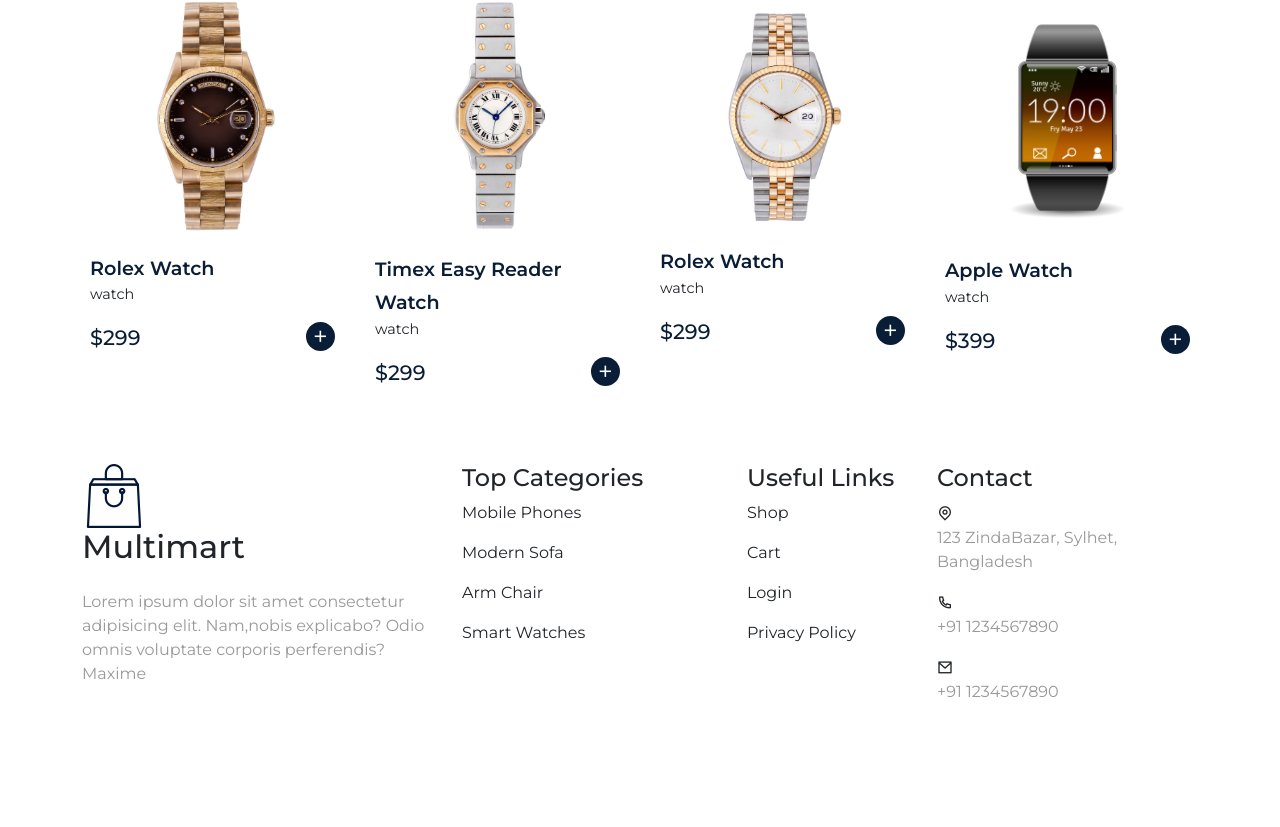
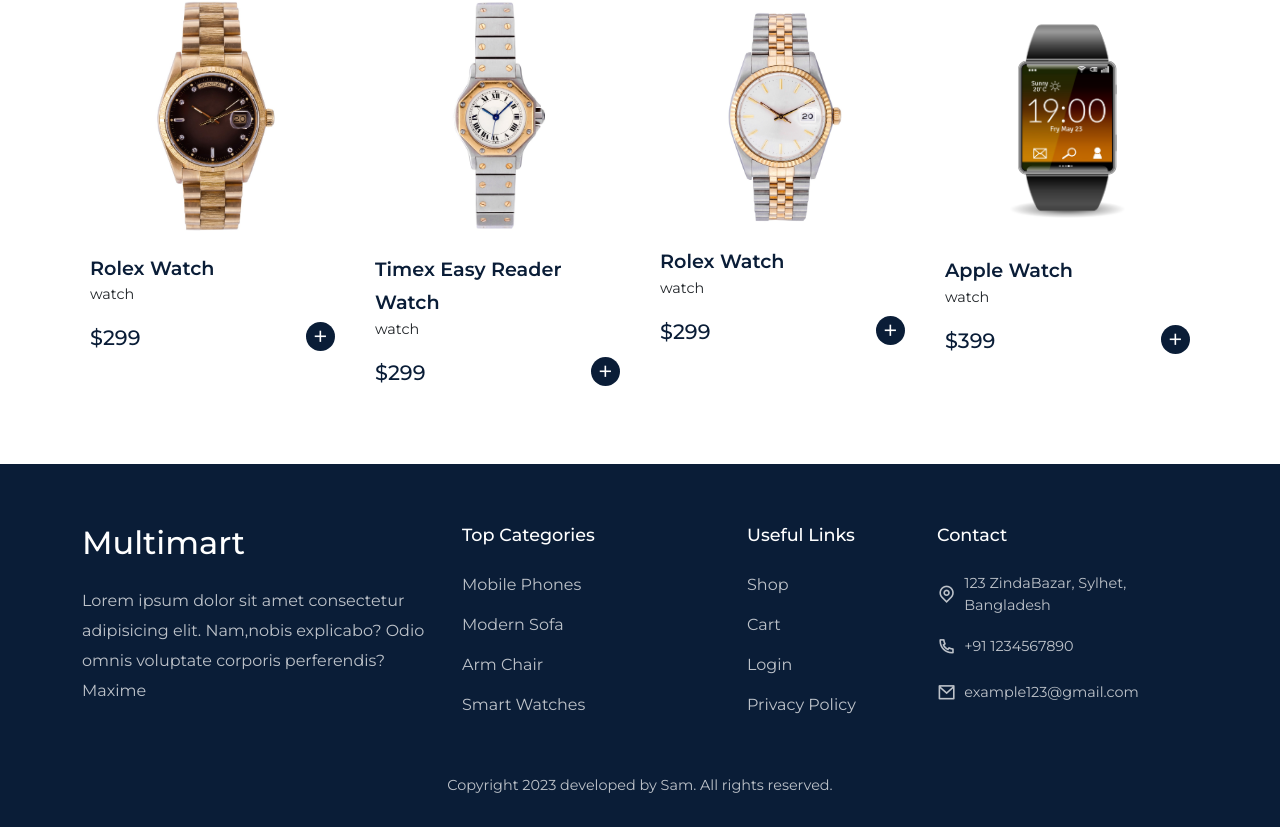
Before and after one commit to asnanasrinn/Ecommerce, a React (Create React App) app: page /home in a window 1280 px wide. Shown: the part 3654-4481 px from the top of the page. Before the commit the page ends 4366 px from the top, so only its background shows below. Built offline with nearby package versions, Linux system fonts and the light colour scheme.

Commit message:
footer completed

```diff
--- a/src/components/Footer/Footer.css
+++ b/src/components/Footer/Footer.css
@@ -0,0 +1,36 @@
+.footer{
+    padding-top: 60px;
+    padding-bottom: 30px;
+    background: var(--primary-color);
+}
+.footer_text{
+    line-height: 30px;
+    color: rgba(255, 255, 255, 0.735);
+}
+.footer_quick-links ul li{
+    background: transparent !important;
+}
+.footer_quick-links ul li a{
+    color: rgba(255, 255, 255, 0.735);
+}
+.quick_links-title {
+    margin-bottom: 20px;
+    color: #fff;
+    font-size: 1.1rem;
+}
+.footer_contact li span,
+.footer_contact li p{
+    color: rgba(255, 255, 255, 0.735);
+}
+.footer_contact li span{
+    font-size: 1.2rem;
+}
+.footer_contact li p{
+    font-size: .9rem;
+}
+.footer_copyright{
+    color: rgba(255, 255, 255, 0.735);
+    font-size: 0.9rem;
+    margin-top: 50px;
+    text-align: center;
+}
--- a/src/components/Footer/Footer.js
+++ b/src/components/Footer/Footer.js
@@ -1,21 +1,21 @@
 import React from 'react'
 import "./Footer.css"
-
-import logo from "../../assets/images/eco-logo.png"
 
 import { Container, Row, Col,ListGroup, ListGroupItem } from 'reactstrap'
 import { Link } from 'react-router-dom'
 
 const Footer = () => {
+
+  const year = new Date().getFullYear()
+
   return (
     <footer className='footer'>
       <Container>
         <Row>
           <Col lg="4">
             <div className='"logo'>
-              <img src={logo} alt="logo" />
               <div>
-                <h1>Multimart</h1>
+                <h1 className='text-white'>Multimart</h1>
               </div>
             </div>
             <p className='footer_text mt-4'>
@@ -68,21 +68,25 @@
           <Col lg="3">
           <div className='footer_quick-links'>
               <h4 className='quick_links-title'>Contact</h4>
-              <ListGroup >
-                <ListGroupItem className='ps-0 border-0'>
+              <ListGroup className='footer_contact'>
+                <ListGroupItem className='ps-0 border-0 d-flex align-items-center gap-2'>
                   <span><i class="ri-map-pin-line"></i></span>
                   <p>123 ZindaBazar, Sylhet, Bangladesh</p>
                 </ListGroupItem>
-                <ListGroupItem className='ps-0 border-0'>
+                <ListGroupItem className='ps-0 border-0 d-flex align-items-center gap-2'>
                 <span><i class="ri-phone-line"></i></span>
                   <p>+91 1234567890</p>
                 </ListGroupItem>
-                <ListGroupItem className='ps-0 border-0'>
+                <ListGroupItem className='ps-0 border-0 d-flex align-items-center gap-2'>
                 <span><i class="ri-mail-line"></i></span>
-                  <p>+91 1234567890</p>
+                  <p>example123@gmail.com</p>
                 </ListGroupItem>
               </ListGroup>
             </div>
+          </Col>
+
+          <Col lg="12">
+            <p className='footer_copyright'>Copyright {year} developed by Sam. All rights reserved.</p>
           </Col>
 
         </Row>
--- a/src/components/Header/Header.css
+++ b/src/components/Header/Header.css
@@ -76,3 +76,13 @@
 .nav_active{
     font-weight: 700 !important;
 }
+.sticky_header{
+    width: 100%;
+    height: 70px;
+    line-height: 70px;
+    position: sticky;
+    top: 0;
+    left: 0;
+    z-index: 999;
+    box-shadow: 3px 3px 8px -3px #ddd;
+}
```
